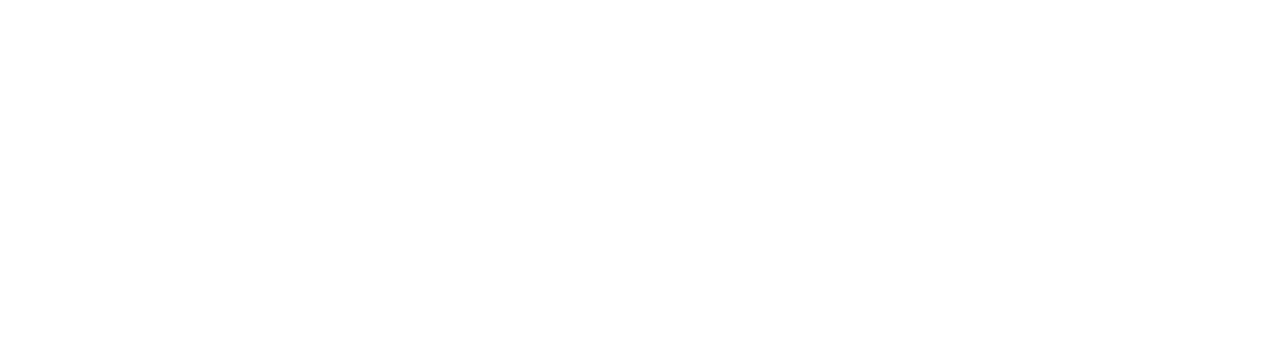
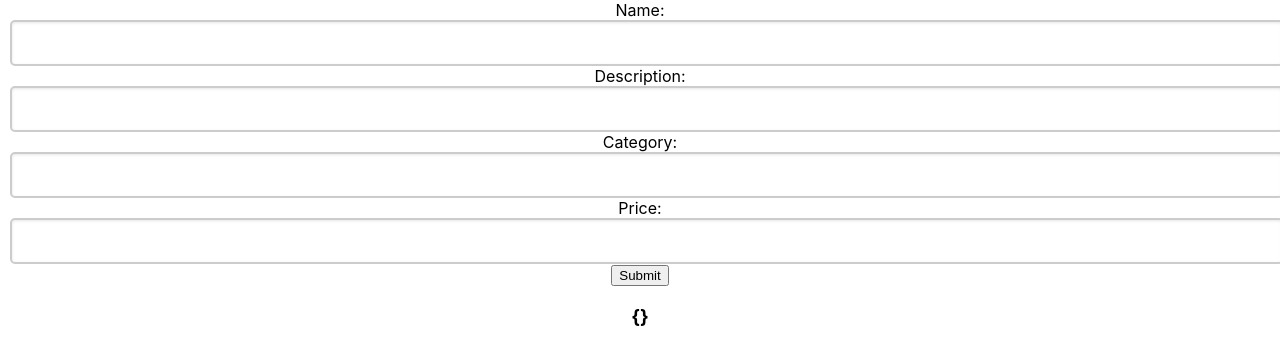
Before and after one commit to RumrillJ/SmileMart, a React (Create React App) app in the folder frontend/: page /test in a window 1280 px wide. Before the commit this address had no page. Shown: the top 364 px of the page. Built offline with nearby package versions, Linux system fonts and the light colour scheme.

Commit message:
add product component

```diff
--- a/frontend/src/App.tsx
+++ b/frontend/src/App.tsx
@@ -8,6 +8,7 @@
 import Login from './components/Auth/Login';
 // import { Logout } from './components/Auth/Logout';
 import Register from './components/Auth/Register';
+import { AddProduct } from './components/Product/AddProduct';
 
 export const backend = (path?: string) => "http://localhost:8080" + (path ? "/" + path : "");
 
@@ -51,6 +52,11 @@
                             element={<Checkout/>}
                         />
                         <Route path="/profile" />
+
+                        {/* Just testing components here...*/}
+                        <Route path="/test" element={
+                            <AddProduct onSubmit={(p) => console.log(p)}/>
+                        }/>
                     </Routes>
                 </UserContext.Provider>
             </BrowserRouter>
--- a/frontend/src/components/Checkout/Cart.tsx
+++ b/frontend/src/components/Checkout/Cart.tsx
@@ -0,0 +1,2 @@
+
+export {}
--- a/frontend/src/components/Checkout/Confirm.tsx
+++ b/frontend/src/components/Checkout/Confirm.tsx
@@ -0,0 +1,2 @@
+
+export {}
--- a/frontend/src/components/Product/AddProduct.tsx
+++ b/frontend/src/components/Product/AddProduct.tsx
@@ -1,10 +1,74 @@
+import { useState } from "react"
+import { ProductInterface } from "../../interfaces/ProductInterface"
 
-export const AddProduct: React.FC = () => {
+interface Props {
+	onSubmit?: (product: ProductInterface) => void
+}
 
+export const AddProduct: React.FC<Props> = ({ onSubmit }) => {
+
+	const [product, setProduct] = useState({} as ProductInterface)
+
+	const handleSubmit = () => {
+		if (onSubmit) {
+			onSubmit(product)
+		}
+		setProduct({} as ProductInterface)
+	}
 
 	return (
-		<div>
+		<div className="add-product">
+			<label className="add-product-name">
+				Name:
+				<input
+					type="text"
+					value={product.name ?? ""}
+					onChange={(input) =>
+						setProduct({ ...product, name: input.target.value })
+					}
+				/>
+			</label>
+			<label className="add-product-description">
+				Description:
+				<input
+					type="text"
+					value={product.description ?? ""}
+					onChange={(input) =>
+						setProduct({
+							...product,
+							description: input.target.value,
+						})
+					}
+				/>
+			</label>
+			<label className="add-product-category">
+				Category:
+				<input
+					type="text"
+					value={product.category ?? ""}
+					onChange={(input) =>
+						setProduct({ ...product, category: input.target.value })
+					}
+				/>
+			</label>
+			<label className="add-product-price">
+				Price:
+				<input
+					type="number"
+					value={product.price ?? ""}
+					onChange={(input) =>
+						setProduct({
+							...product,
+							price: input.target.valueAsNumber,
+						})
+					}
+				/>
+			</label>
 
+			<button onClick={handleSubmit}>Submit</button>
+
+			{/* For testing.. remove later */}
+			<h3>{JSON.stringify(product)}</h3>
 		</div>
 	)
 }
--- a/frontend/src/components/Product/ItemContainer.tsx
+++ b/frontend/src/components/Product/ItemContainer.tsx
@@ -0,0 +1,2 @@
+
+export {}
--- a/frontend/src/components/Product/ProductItem.tsx
+++ b/frontend/src/components/Product/ProductItem.tsx
@@ -8,7 +8,7 @@
 
 	return (
 		<div>
-
+			{JSON.stringify(product)}
 		</div>
 	)
 }
--- /dev/null
+++ b/frontend/src/components/Product/ProductMenu.tsx
@@ -0,0 +1,3 @@
+
+// filtering by category, search by name, sort by price ?
+export {}
--- a/frontend/src/interfaces/ProductInterface.ts
+++ b/frontend/src/interfaces/ProductInterface.ts
@@ -4,4 +4,5 @@
 	name: string
 	description: string
 	category: string
+	price: number
 }
```
Also changed, not shown: frontend/src/components/Product/FilterMenu.tsx (deleted).
